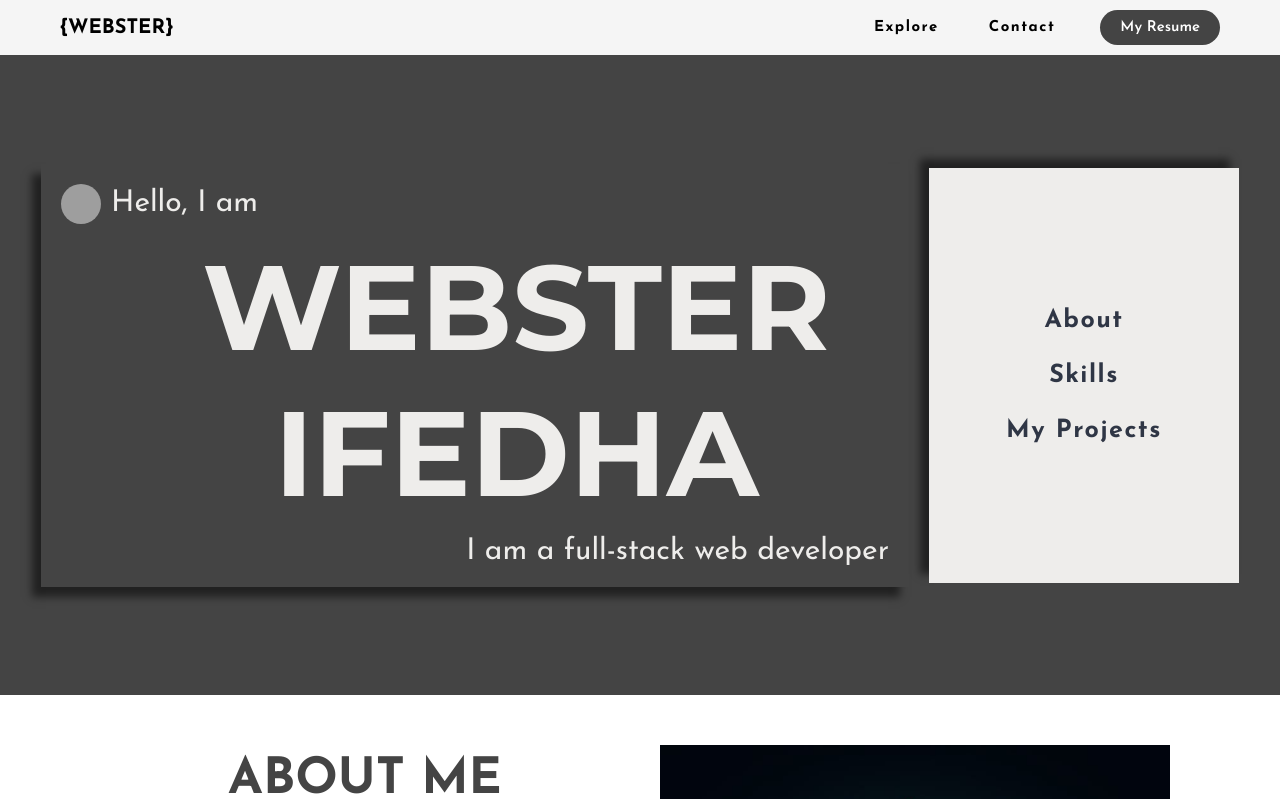
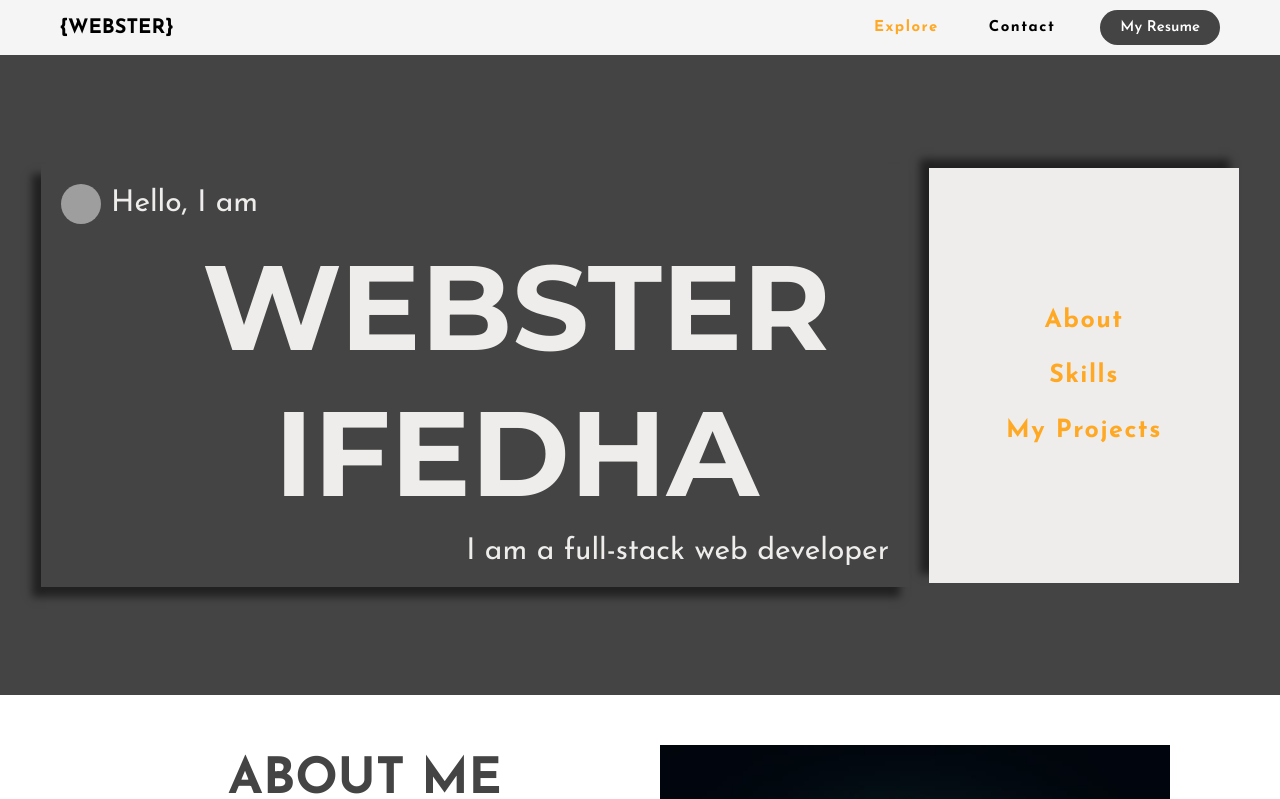
Before and after one commit to WeBstwr/webster_portfolio, a React (Vite) app: page / in a window 1280 px wide. Shown: the top 799 px of the page. Built offline with nearby package versions, Linux system fonts and the light colour scheme; grey boxes are pictures that could not be loaded.

Commit message:
update header and hero links
I have changed the highlight color of the header links and the hero
section links

```diff
--- a/src/assets/globals.css
+++ b/src/assets/globals.css
@@ -23,4 +23,5 @@ body {
   --second-color: #f5f5f5;
   --third-color: #eeedeb;
   --fourth-color: #2f3645;
+  --fifth-color: #ffa823;
 }
--- a/src/components/Footer/footer.css
+++ b/src/components/Footer/footer.css
@@ -4,6 +4,7 @@
   background-color: var(--first-color);
   padding: 2.5rem;
   margin-top: 9rem;
+  text-align: center;
 }
 
 .footer p {
@@ -13,6 +14,6 @@
 }
 
 .footer a {
-  color: black;
+  color: var(--fifth-color);
   text-decoration: none;
 }
--- a/src/components/Header/Header.jsx
+++ b/src/components/Header/Header.jsx
@@ -1,4 +1,5 @@
 import React from "react";
+import { NavLink } from "react-router-dom";
 import "./header.css";
 
 function Header() {
@@ -6,12 +7,22 @@ function Header() {
     <header className="header">
       <h1 className="header-logo">{`{webster}`}</h1>
       <nav className="header-nav">
-        <a href="/" className="header-nav__link">
+        <NavLink
+          to="/"
+          className={({ isActive }) =>
+            isActive ? "header-nav__link active" : "header-nav__link"
+          }
+        >
           explore
-        </a>
-        <a href="/contact" className="header-nav__link">
+        </NavLink>
+        <NavLink
+          to="/contact"
+          className={({ isActive }) =>
+            isActive ? "header-nav__link active" : "header-nav__link"
+          }
+        >
           contact
-        </a>
+        </NavLink>
         <a
           href="/resume.pdf"
           download="Webster_Resume.pdf"
--- a/src/components/Header/header.css
+++ b/src/components/Header/header.css
@@ -54,6 +54,11 @@
   font-size: 1.8rem;
   letter-spacing: 1.5px;
   padding: 0.5rem;
+  transition: color 0.3s ease;
+}
+
+.header-nav__link.active {
+  color: var(--fifth-color);
 }
 
 .header__resume-btn {
--- a/src/pages/Contact/contact.css
+++ b/src/pages/Contact/contact.css
@@ -21,7 +21,7 @@
 }
 
 .contact-container a {
-  color: #ffa823;
+  color: var(--fifth-color);
   text-decoration: none;
   font-size: 2.5rem;
 }
--- a/src/pages/Explore/Hero/hero.css
+++ b/src/pages/Explore/Hero/hero.css
@@ -154,8 +154,8 @@
 .cta__container a {
   text-decoration: none;
   font-size: 2.5rem;
-  font-weight: 700;
+  font-weight: 900;
   text-transform: capitalize;
   letter-spacing: 1.5px;
-  color: var(--fourth-color);
+  color: var(--fifth-color);
 }
```
Also changed, not shown: vercel.json.
